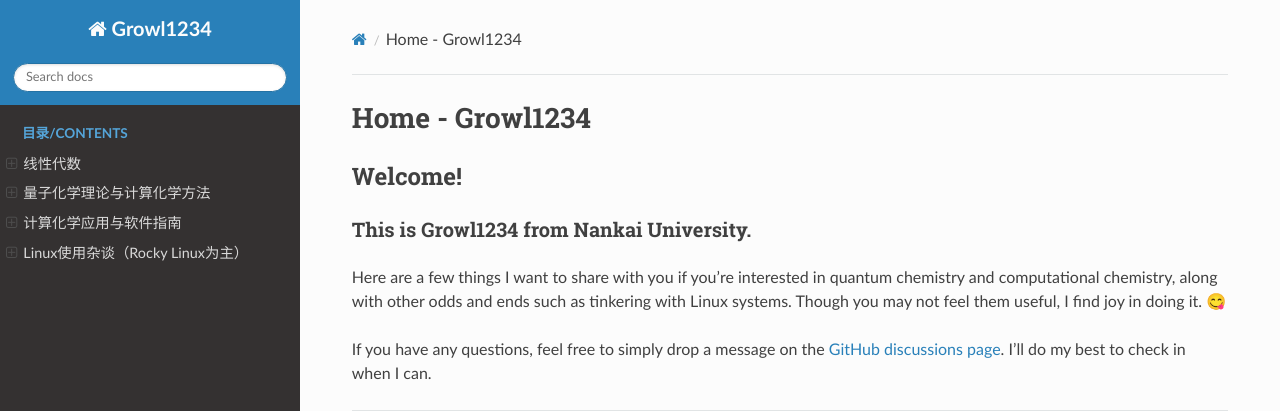
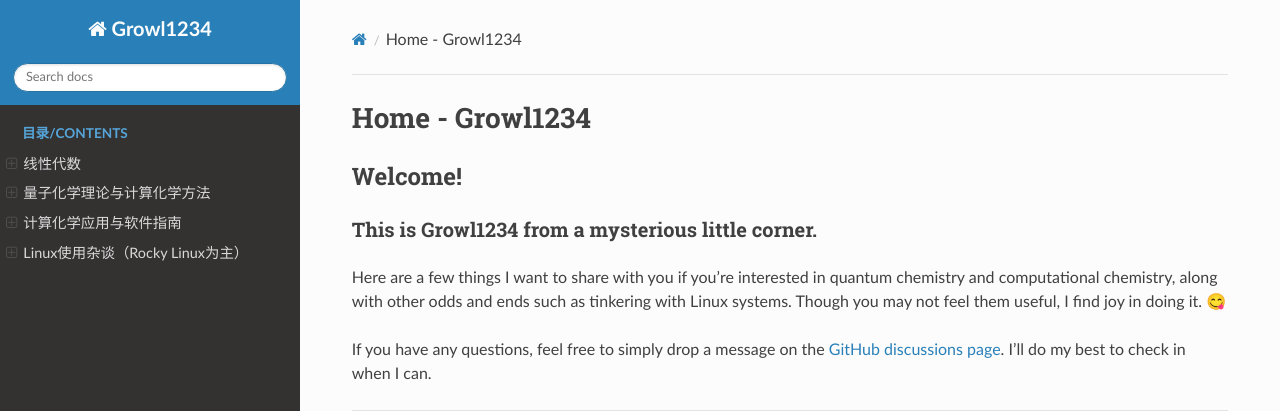
Before and after one commit to Growl1234/RTDProject, a Sphinx documentation site: the page built from source/index.rst, in a window 1280 px wide. Shown: the top 411 px of the page. Built offline with Sphinx 7.4.7 and the Read the Docs theme 3.1.0, drawn with Linux system fonts in a browser that asks for light colours.

Commit message:
Update index.rst

```diff
--- a/source/index.rst
+++ b/source/index.rst
@@ -4,8 +4,8 @@ Home - Growl1234
 Welcome!
 --------
 
-This is Growl1234 from Nankai University.
-~~~~~~~~~~~~~~~~~~~~~~~~~~~~~~~~~~~~~~~~~
+This is Growl1234 from a mysterious little corner.
+~~~~~~~~~~~~~~~~~~~~~~~~~~~~~~~~~~~~~~~~~~~~~~~~~~
 
 Here are a few things I want to share with you if you're interested in quantum chemistry and computational chemistry, along with other odds and ends such as tinkering with Linux systems. Though you may not feel them useful, I find joy in doing it. 😋
 
```
